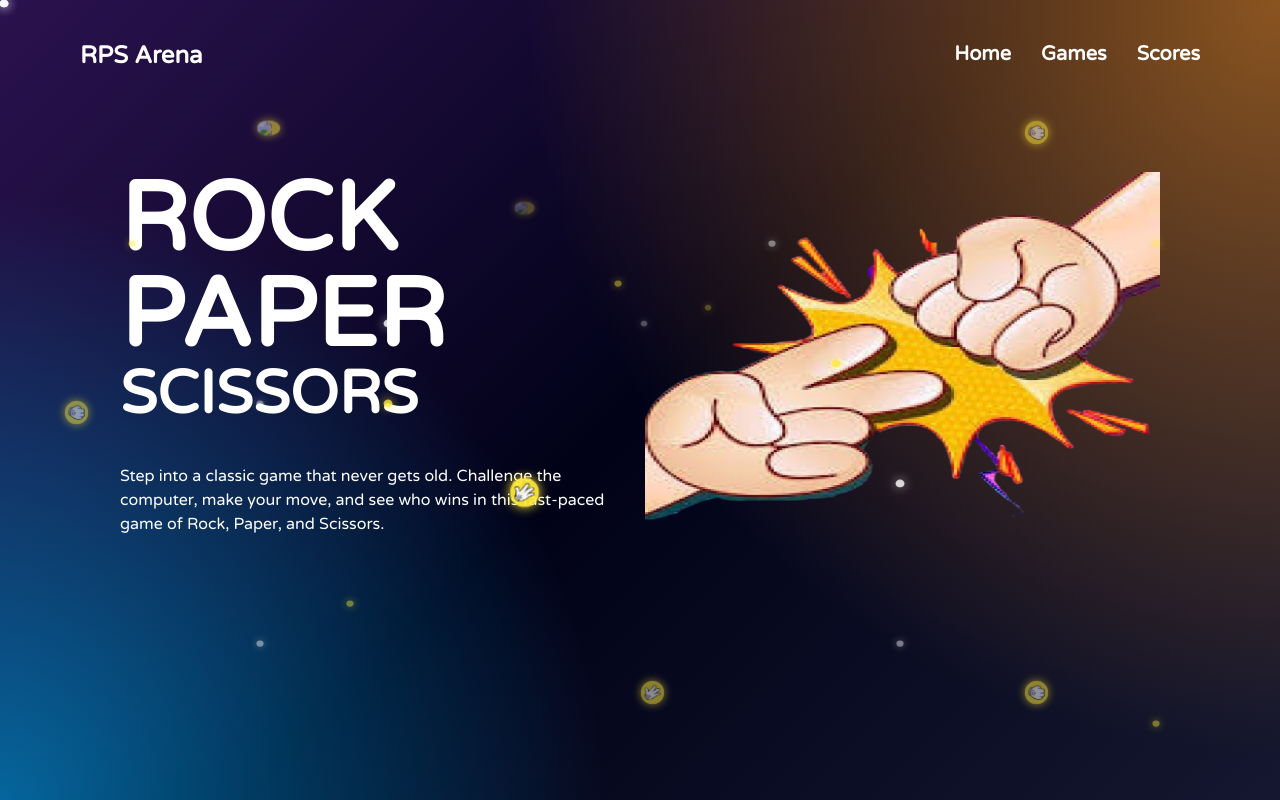
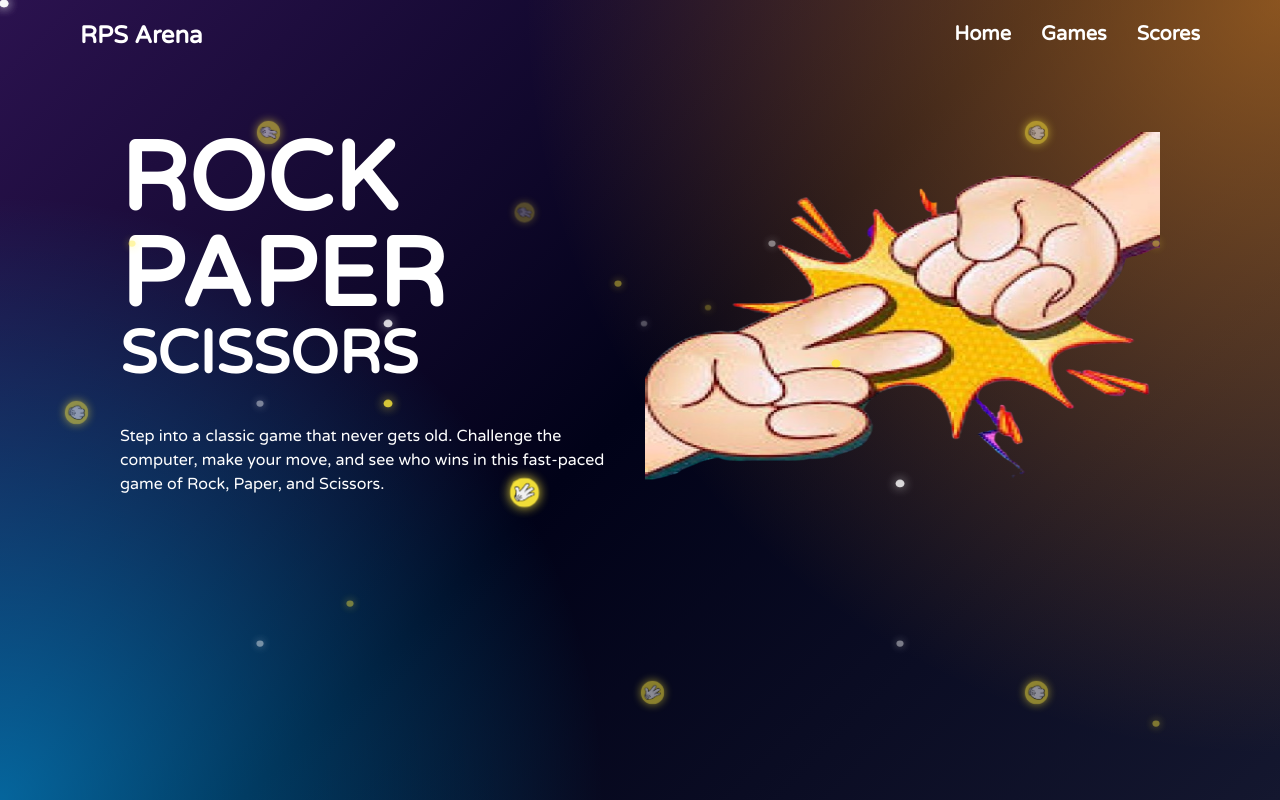
Before and after one commit to Anugraha-rani/gamerps, a plain HTML site: page index.html in a window 1280 px wide. Drawn offline with nearby package versions, Linux system fonts and the light colour scheme.

Commit message:
Nav bar updated

```diff
--- a/index.html
+++ b/index.html
@@ -20,26 +20,26 @@
   <span></span><span></span><span></span><span></span><span></span><span></span><span></span><span></span><span></span>
 
 </div>
-<img src="./images/Scissors.png" class="image s1">
+<img src="./images/Scissor.png" class="image s1">
 <img src="./images/Paper.png" class="image s2">
 <img src="./images/Rock.png" class="image s3">
-<img src="./images/Scissors.png" class="image s4">
+<img src="./images/Scissor.png" class="image s4">
 <img src="./images/Paper.png" class="image s5">
 <img src="./images/Rock.png" class="image s6">
 <img src="./images/Rock.png" class="image s7">
 
 
-<nav class="flex justify-between text-white px-20 py-10" >
+<nav class="flex justify-between text-white md:px-20 px-5 py-5" >
 <div>
     <p class="text-2xl font-bold">RPS Arena</p>
 </div>
-<ul class="flex text-xl font-bold" style="gap: 30px;">
+<ul class="md:flex block text-xl font-bold" style="gap: 30px;">
    <a href=""><li>Home</li></a>
   <a href="game.html"><li>Games</li></a>
   <a href="scores.html"><li>Scores</li></a>
 </ul>
 </nav>
-<section class="flex justify-between mt-15 px-30  " style="gap: 10px;">
+<section class="flex justify-between mt-15 md:px-30  " style="gap: 10px;">
 <div class="w-200 " >
     <p class="text-8xl font-bold text-white ">ROCK</p>
     <p class="text-8xl font-bold text-white">PAPER</p>
```
